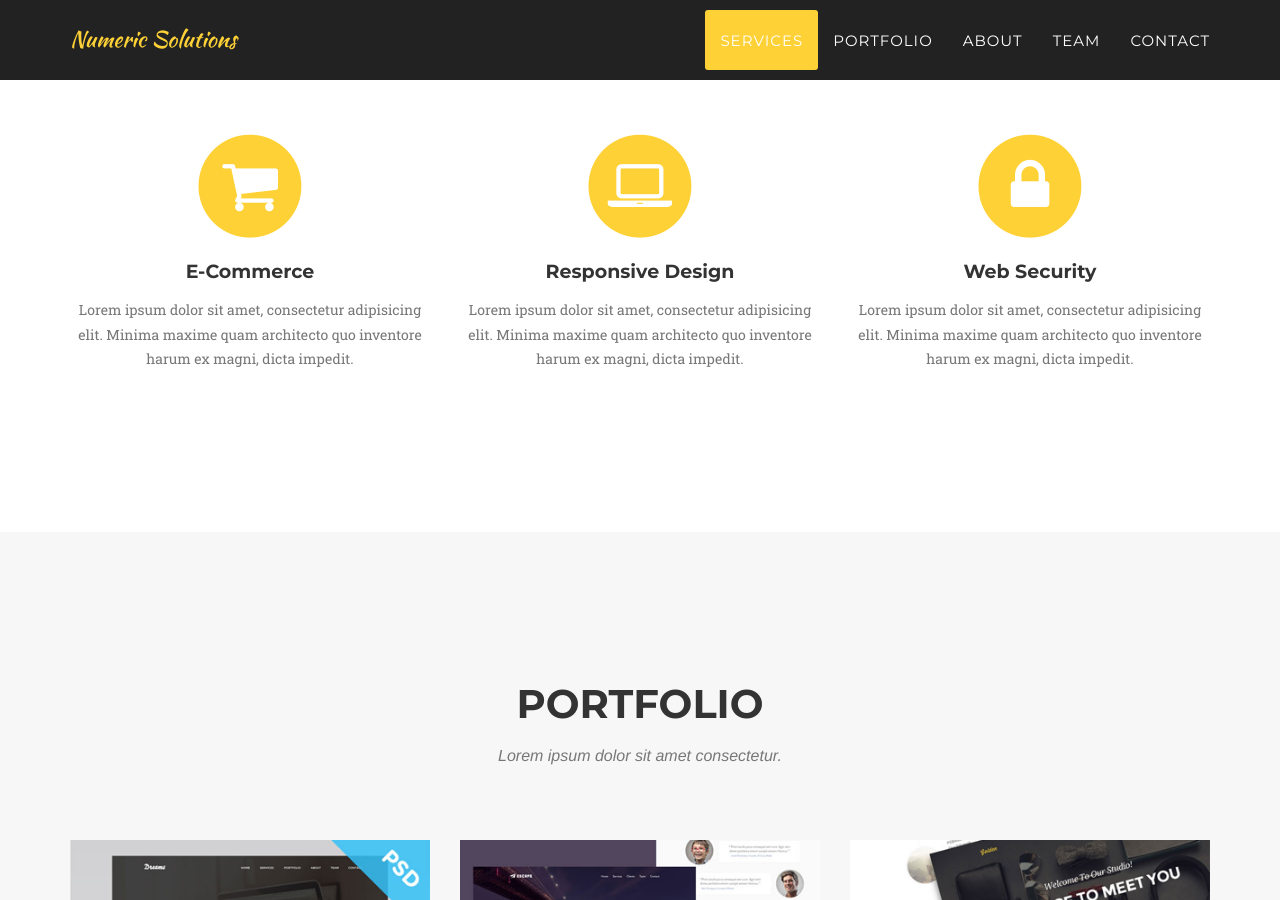
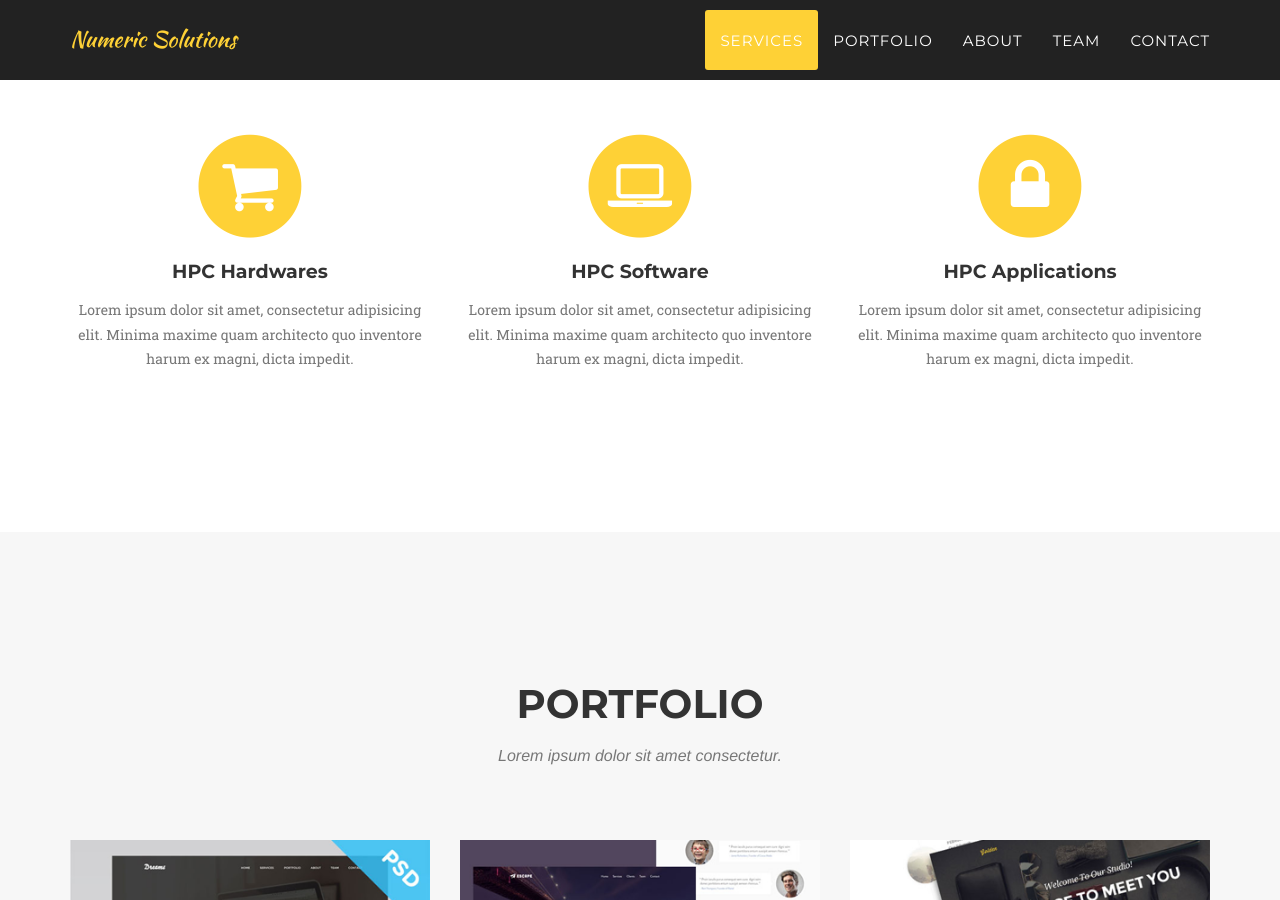
Before and after one commit to cbasu/numericsolutions, a Jekyll site: the page built from index.html, in a window 1280 px wide and 900 px high, scrolled down 938 px. Built offline with Jekyll 4.4.1, drawn with Linux system fonts in a browser that asks for light colours; some web fonts are replaced.

Commit message:
Update services.html

```diff
--- a/_includes/services.html
+++ b/_includes/services.html
@@ -13,7 +13,7 @@
                         <i class="fa fa-circle fa-stack-2x text-primary"></i>
                         <i class="fa fa-shopping-cart fa-stack-1x fa-inverse"></i>
                     </span>
-                    <h4 class="service-heading">E-Commerce</h4>
+                    <h4 class="service-heading">HPC Hardwares</h4>
                     <p class="text-muted">Lorem ipsum dolor sit amet, consectetur adipisicing elit. Minima maxime quam architecto quo inventore harum ex magni, dicta impedit.</p>
                 </div>
                 <div class="col-md-4">
@@ -21,7 +21,7 @@
                         <i class="fa fa-circle fa-stack-2x text-primary"></i>
                         <i class="fa fa-laptop fa-stack-1x fa-inverse"></i>
                     </span>
-                    <h4 class="service-heading">Responsive Design</h4>
+                    <h4 class="service-heading">HPC Software</h4>
                     <p class="text-muted">Lorem ipsum dolor sit amet, consectetur adipisicing elit. Minima maxime quam architecto quo inventore harum ex magni, dicta impedit.</p>
                 </div>
                 <div class="col-md-4">
@@ -29,7 +29,7 @@
                         <i class="fa fa-circle fa-stack-2x text-primary"></i>
                         <i class="fa fa-lock fa-stack-1x fa-inverse"></i>
                     </span>
-                    <h4 class="service-heading">Web Security</h4>
+                    <h4 class="service-heading">HPC Applications</h4>
                     <p class="text-muted">Lorem ipsum dolor sit amet, consectetur adipisicing elit. Minima maxime quam architecto quo inventore harum ex magni, dicta impedit.</p>
                 </div>
             </div>
```
